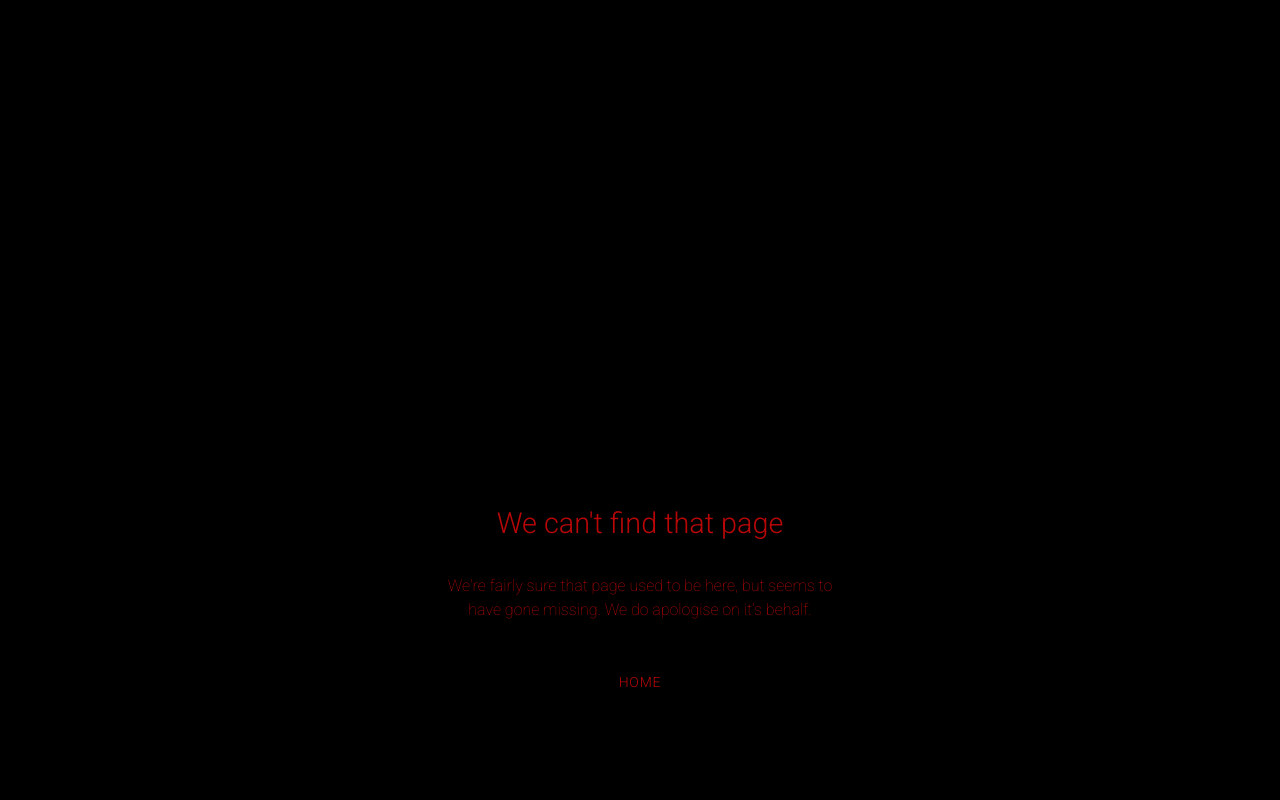
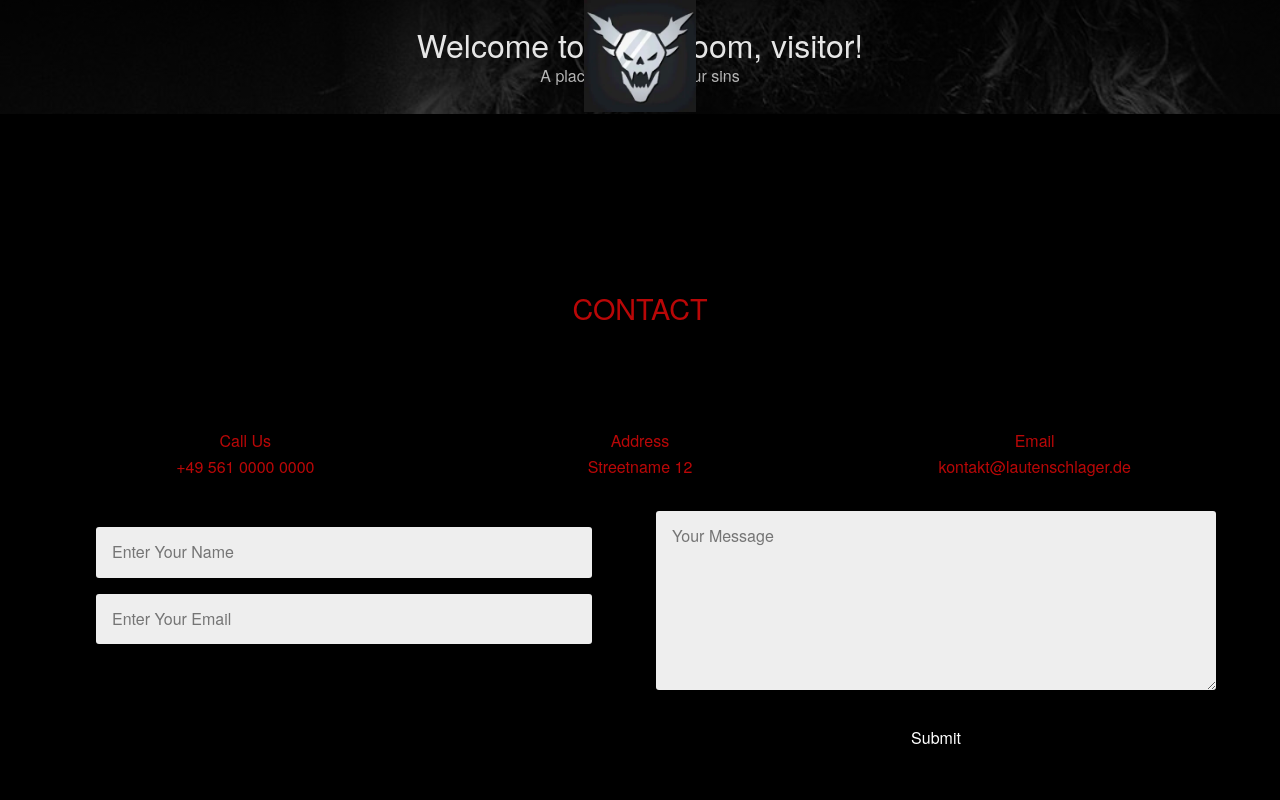
Before and after one commit to xaoccc/Doom, a React (Vite) app in the folder frontend/: page /contactus in a window 1280 px wide. Shown: the top 800 px of the page. Built offline with nearby package versions, Linux system fonts and the light colour scheme; no server answers.

Commit message:
added some styles

```diff
--- a/frontend/src/App.jsx
+++ b/frontend/src/App.jsx
@@ -2,6 +2,7 @@ import { BrowserRouter, Route, Routes, Navigate } from 'react-router-dom'
 import Login from './pages/Login'
 import Register from './pages/Register'
 import Home from './pages/Home'
+import ContactUs from './pages/ContactUs'
 import Header from './components/Header'
 import HeaderNoUser from './components/HeaderNoUser'
 import Footer from './components/Footer'
@@ -29,6 +30,7 @@ function App() {
           <Route path="/login" element={<><HeaderNoUser /> <Login /></>} />
           <Route path="/register" element={<><HeaderNoUser /> <RegisterAndLogout /></>} />
           <Route path="/logout" element={<><HeaderNoUser /><Logout /></>} />
+          <Route path="/contactus" element={<><Header /><ContactUs /></>} />
           <Route path="*" element={<NotFound />} />
         </Routes>
         <Footer />
--- a/frontend/src/components/Header.jsx
+++ b/frontend/src/components/Header.jsx
@@ -1,6 +1,7 @@
 import '../../public/styles/normalize.min.css'
 import '../../public/styles/flexboxgrid.css'
 import '../../public/styles/theme.css'
+import { Link } from 'react-router-dom'
 
 export default function Header() {
 
@@ -19,7 +20,8 @@ export default function Header() {
             <li><a href="#about-us">About us</a></li>
             <li><a href="#services">Services</a></li>
             <li><a href="#events">Events</a></li>
-            <li><a href="#contact">Contact</a></li>
+            <li><Link to="/contactus">Contact</Link></li>
+            <li><Link to="/logout">Log Out</Link></li>
           </ul>
         </nav>
       </div>
--- a/frontend/src/components/HeaderNoUser.jsx
+++ b/frontend/src/components/HeaderNoUser.jsx
@@ -1,6 +1,7 @@
 import '../../public/styles/normalize.min.css'
 import '../../public/styles/flexboxgrid.css'
 import '../../public/styles/theme.css'
+import { Link } from 'react-router-dom'
 
 export default function HeaderNoUser() {
   return (
@@ -9,8 +10,8 @@ export default function HeaderNoUser() {
         <img src="../../public/images/icon.png" className="logo" />
         <nav className="end-xs">
           <ul>
-            <li><a href="#about-us">Log In</a></li>
-            <li><a href="#services">Register</a></li>
+            <li><Link to="/login">Log In</Link></li>
+            <li><Link to="/register">Register</Link></li>
           </ul>
         </nav>
       </div>
--- /dev/null
+++ b/frontend/src/pages/ContactUs.jsx
@@ -0,0 +1,35 @@
+export default function ContactUs() {
+    return (
+        <section className="contact" id="contact">
+                <div className="container">
+                    <div className="row">
+                        <div className="col-md center-xs">
+                            <h2 className="section-title">Contact</h2>
+                        </div>
+                    </div>
+                    <div className="row margin-bottom-small center-xs">
+                        <div className="col-md">Call Us<br/>+49 561 0000 0000</div>
+                        <div className="col-md">Address<br/>Streetname 12</div>
+                        <div className="col-md">Email<br/>kontakt@lautenschlager.de</div>
+                    </div>
+                    <form action="">
+                        <div className="row margin-bottom-small center-xs">
+
+                            <div className="col-md padding-small">
+                                <div className="row">
+                                    <div className="col-md">
+                                        <input placeholder="Enter Your Name" type="text" name="" value="" className="margin-bottom-small" />
+                                        <input placeholder="Enter Your Email" type="email" name=""  value="" />
+                                    </div>
+                                </div>
+                            </div>
+                            <div className="col-md padding-small">
+                                <textarea placeholder="Your Message" name="" rows="8" className="margin-bottom-small"></textarea>
+                                <input type="submit" value="Submit" />
+                            </div>
+                        </div>
+                    </form>
+                </div>
+            </section>
+    );
+}
```
Also changed, not shown: 1 other file (tests, documents, lock files or other folders).
